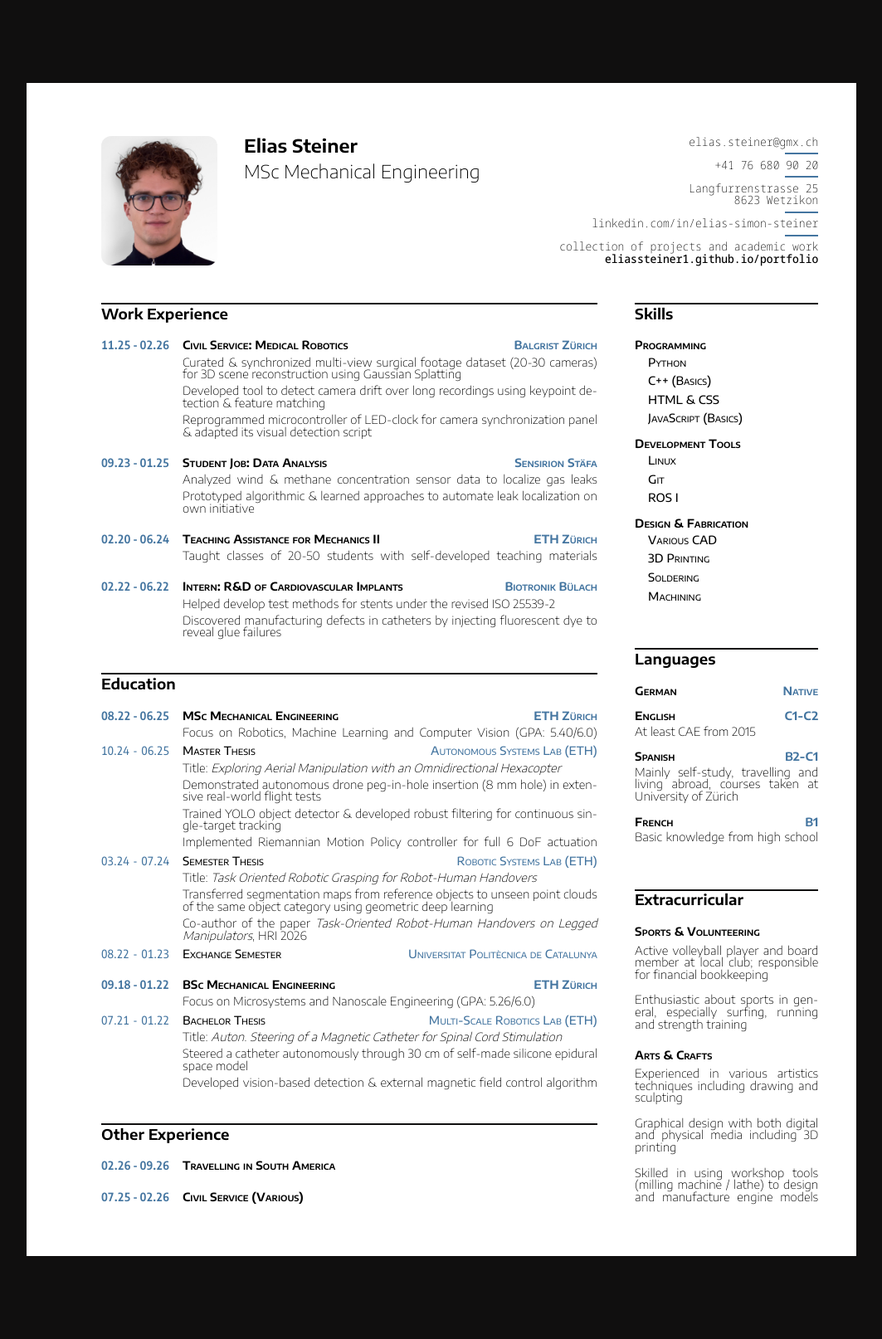
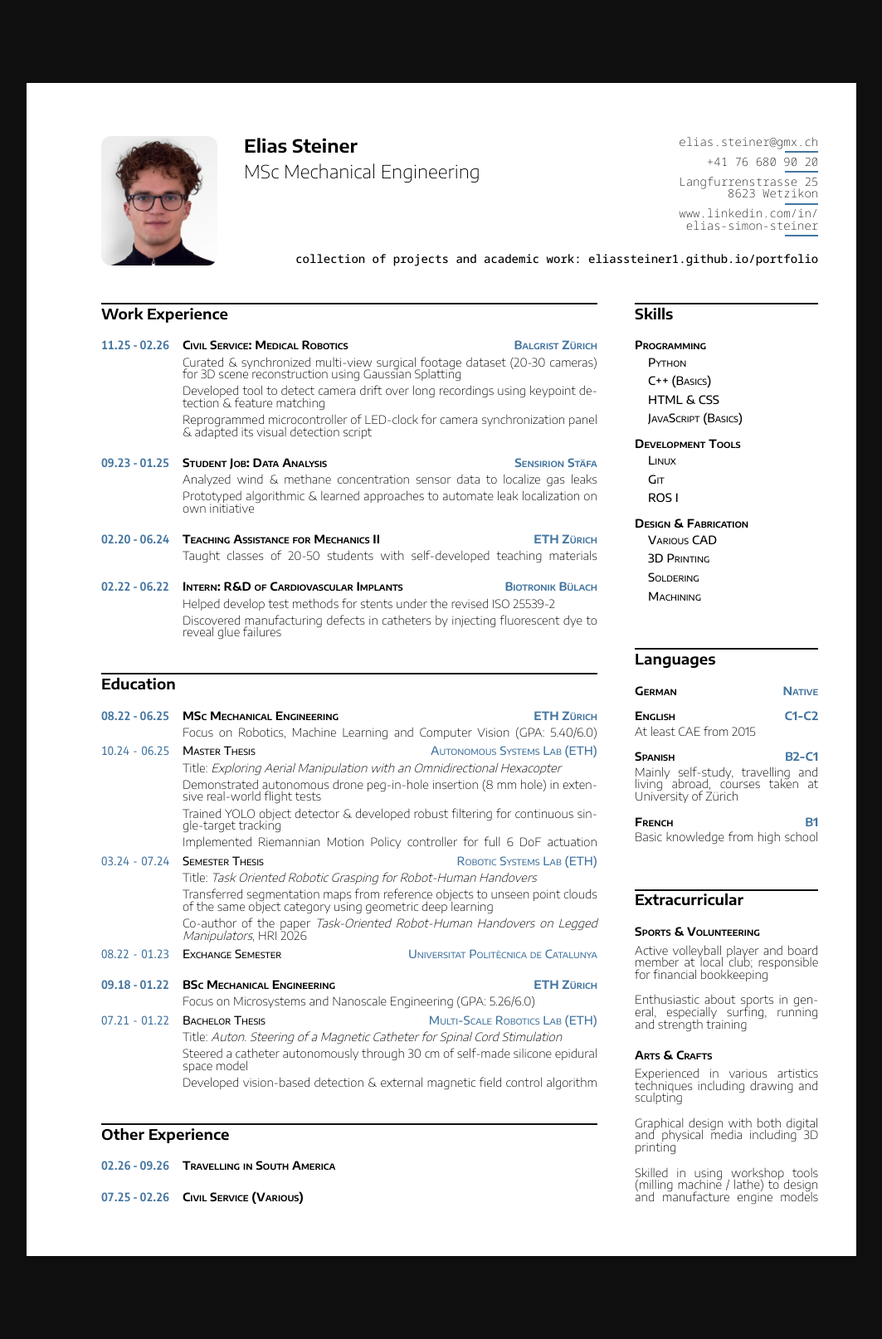
Before and after one commit to eliassteiner1/resume, a Jekyll site: the page built from pages/index.html, in a window 1280 px wide. Shown: the whole page at 83% size, without its empty margins (101-1164 px from the left). Built offline with Jekyll 4.4.1, drawn with Linux system fonts in a browser that asks for light colours.

Commit message:
tweak portfolio link

```diff
--- a/_data/dat_main.yml
+++ b/_data/dat_main.yml
@@ -1,12 +1,12 @@
 name: "Elias Steiner"
 role: "MSc Mechanical Engineering"
-link_desc: "collection of projects and academic work"
+link_desc: "collection of projects and academic work:"
 link_link: "eliassteiner1.github.io/portfolio"
 
 email: "elias.steiner@gmx.ch"
 phone: "+41 76 680 90 20"
 address: "Langfurrenstrasse 25 <br>8623 Wetzikon"
-linkedin: "linkedin.com/in/elias-simon-steiner"
+linkedin: "www.linkedin.com/in/ <br>elias-simon-steiner"
 
 title_workexp: "Work Experience"
 title_education: "Education"
--- a/_includes/contact.html
+++ b/_includes/contact.html
@@ -16,7 +16,7 @@
     </div>
     <div class="contact-spacer"></div>
     <div class="contact-link">
-        <div>{{ site.data.dat_main.link_desc }}</div>
-        <div>{{ site.data.dat_main.link_link }}</div>
+        <span>{{ site.data.dat_main.link_desc }}</span>
+        <span>{{ site.data.dat_main.link_link }}</span>
     </div>
 </div>
--- a/assets/css/style.css
+++ b/assets/css/style.css
@@ -185,7 +185,7 @@ body {
     flex-direction: column;
     text-align: right;
     font-family: "NotoSansMono-Variable";
-    font-stretch: 85%;
+    font-stretch: 100%;
 }
 .contact-spacer {
     height: var(--w-line-basecontainer);
@@ -195,10 +195,10 @@ body {
 .contact-link {
     align-self: end;
     font-family: "NotoSansMono-Variable";
+    font-weight: var(--fwght-up1);
+    padding-top: var(--len-3);
 }
-.contact-link > :nth-child(2) {
-    font-weight: var(--fwght-up1);
-}
+
 
 
 /* Basecontainer ==================================================================================================== */
```
